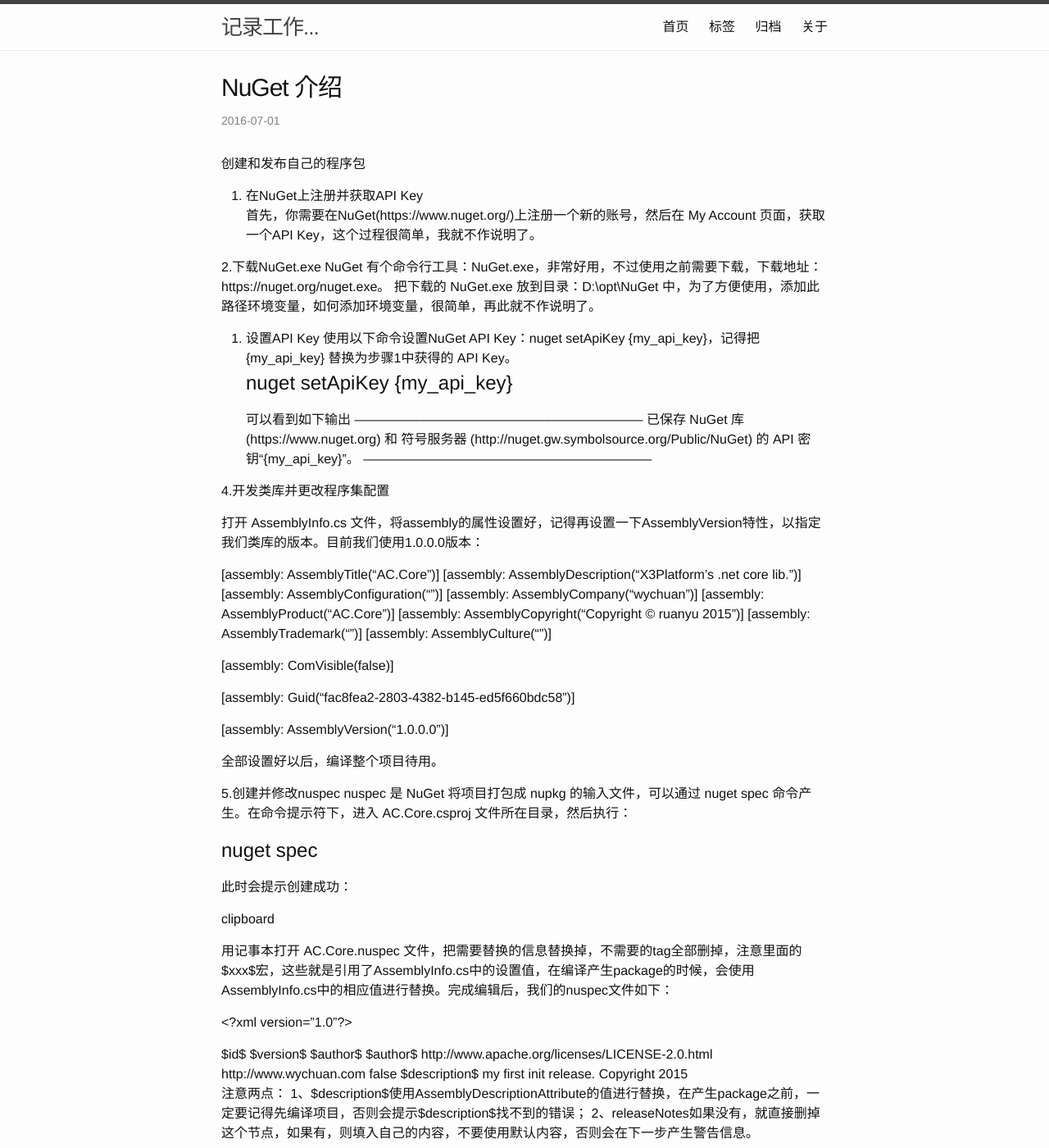
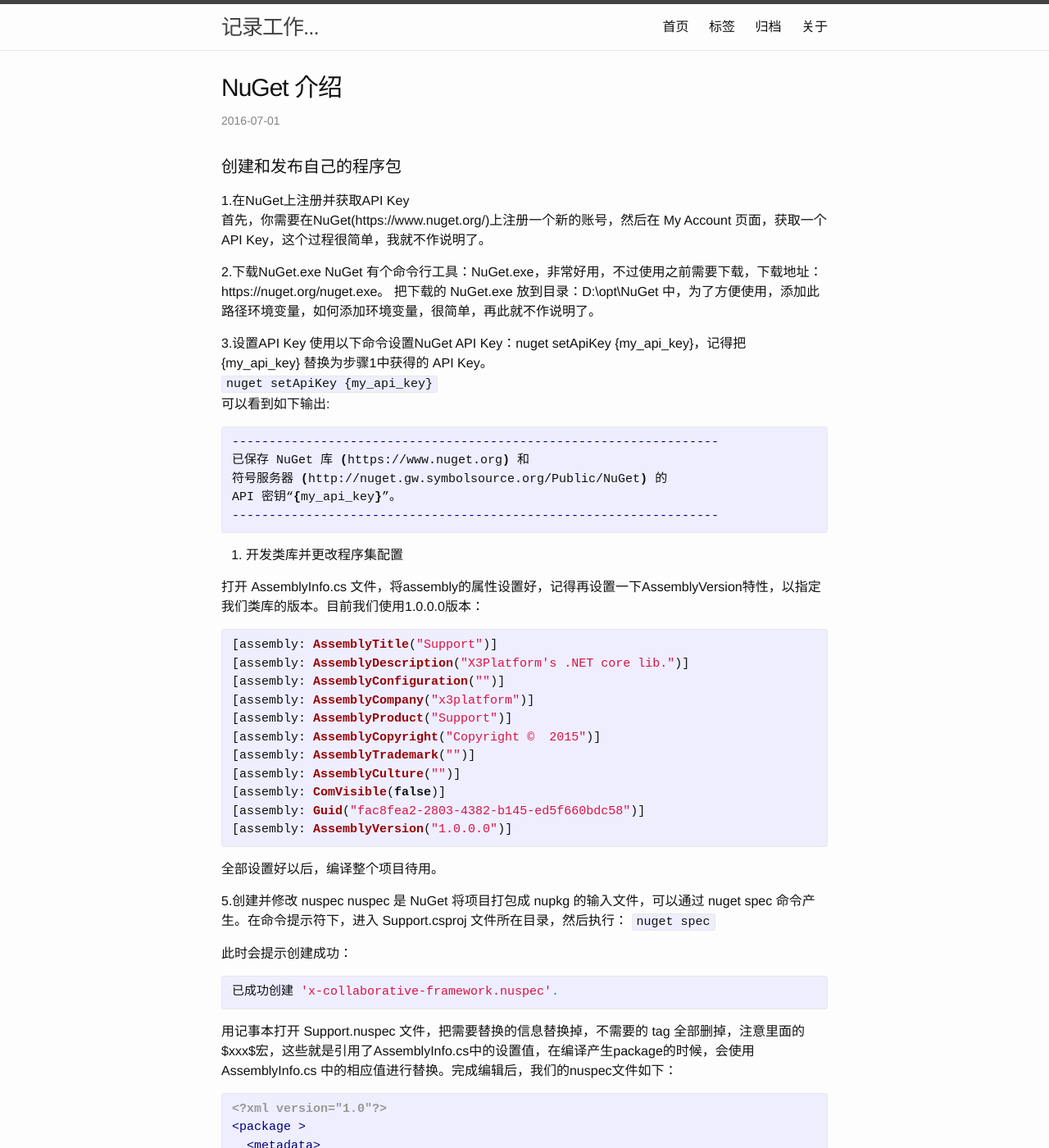
Before and after one commit to yoshow/my-blog, a Jekyll site: the page built from _posts/2017-01-18-nuget.markdown, in a window 1280 px wide and 1400 px high. Shown: the whole window at 82% size. Built offline with Jekyll 4.4.1, drawn with Linux system fonts in a browser that asks for light colours; some of the changed text lies outside the part shown.

Commit message:
更新 2017-03-15

````diff
--- a/_posts/2017-01-18-nuget.markdown
+++ b/_posts/2017-01-18-nuget.markdown
@@ -2,61 +2,61 @@
 layout: post
 title:  "NuGet 介绍"
 date:   2016-07-01 20:00:00 +0800
-categories: apache maven
-tags: apache maven
+categories: windows nuget
+tags: windows nuget
 ---
 
-创建和发布自己的程序包
+#### 创建和发布自己的程序包 ####
 
-1. 在NuGet上注册并获取API Key
+1.在NuGet上注册并获取API Key
 首先，你需要在NuGet(https://www.nuget.org/)上注册一个新的账号，然后在 My Account 页面，获取一个API Key，这个过程很简单，我就不作说明了。
 
 2.下载NuGet.exe
 NuGet 有个命令行工具：NuGet.exe，非常好用，不过使用之前需要下载，下载地址：https://nuget.org/nuget.exe。
 把下载的 NuGet.exe 放到目录：D:\opt\NuGet 中，为了方便使用，添加此路径环境变量，如何添加环境变量，很简单，再此就不作说明了。
 
-3. 设置API Key
+3.设置API Key
 使用以下命令设置NuGet API Key：nuget setApiKey {my_api_key}，记得把 {my_api_key} 替换为步骤1中获得的 API Key。
-# nuget setApiKey {my_api_key}
-可以看到如下输出
+<code>nuget setApiKey {my_api_key}</code>
+可以看到如下输出:
+{% highlight bash %}
 ------------------------------------------------------------------
 已保存 NuGet 库 (https://www.nuget.org) 和
 符号服务器 (http://nuget.gw.symbolsource.org/Public/NuGet) 的
 API 密钥“{my_api_key}”。
 ------------------------------------------------------------------
+{% endhighlight %}
 
-4.开发类库并更改程序集配置
+4. 开发类库并更改程序集配置
 
 打开 AssemblyInfo.cs 文件，将assembly的属性设置好，记得再设置一下AssemblyVersion特性，以指定我们类库的版本。目前我们使用1.0.0.0版本：
-
-[assembly: AssemblyTitle("AC.Core")]
-[assembly: AssemblyDescription("X3Platform's .net core lib.")]
+{% highlight csharp %}
+[assembly: AssemblyTitle("Support")]
+[assembly: AssemblyDescription("X3Platform's .NET core lib.")]
 [assembly: AssemblyConfiguration("")]
-[assembly: AssemblyCompany("wychuan")]
-[assembly: AssemblyProduct("AC.Core")]
-[assembly: AssemblyCopyright("Copyright © ruanyu 2015")]
+[assembly: AssemblyCompany("x3platform")]
+[assembly: AssemblyProduct("Support")]
+[assembly: AssemblyCopyright("Copyright ©  2015")]
 [assembly: AssemblyTrademark("")]
 [assembly: AssemblyCulture("")]
-
 [assembly: ComVisible(false)]
-
 [assembly: Guid("fac8fea2-2803-4382-b145-ed5f660bdc58")]
-
 [assembly: AssemblyVersion("1.0.0.0")]
+{% endhighlight %}
 
 全部设置好以后，编译整个项目待用。
 
-5.创建并修改nuspec
-nuspec 是 NuGet 将项目打包成 nupkg 的输入文件，可以通过 nuget spec 命令产生。在命令提示符下，进入 AC.Core.csproj 文件所在目录，然后执行：
-
-# nuget spec
+5.创建并修改 nuspec
+nuspec 是 NuGet 将项目打包成 nupkg 的输入文件，可以通过 nuget spec 命令产生。在命令提示符下，进入 Support.csproj 文件所在目录，然后执行：
+```nuget spec```
 
 此时会提示创建成功：
+{% highlight bash %}
+已成功创建 'x-collaborative-framework.nuspec'.
+{% endhighlight %}
 
-clipboard
-
-用记事本打开 AC.Core.nuspec 文件，把需要替换的信息替换掉，不需要的tag全部删掉，注意里面的$xxx$宏，这些就是引用了AssemblyInfo.cs中的设置值，在编译产生package的时候，会使用AssemblyInfo.cs中的相应值进行替换。完成编辑后，我们的nuspec文件如下：
-
+用记事本打开 Support.nuspec 文件，把需要替换的信息替换掉，不需要的 tag 全部删掉，注意里面的$xxx$宏，这些就是引用了AssemblyInfo.cs中的设置值，在编译产生package的时候，会使用AssemblyInfo.cs 中的相应值进行替换。完成编辑后，我们的nuspec文件如下：
+{% highlight xml %}
 <?xml version="1.0"?>
 <package >
   <metadata>
@@ -66,57 +66,64 @@
     <authors>$author$</authors>
     <owners>$author$</owners>
     <licenseUrl>http://www.apache.org/licenses/LICENSE-2.0.html</licenseUrl>
-    <projectUrl>http://www.wychuan.com</projectUrl>
+    <projectUrl>http://www.x3platform.com</projectUrl>
     <requireLicenseAcceptance>false</requireLicenseAcceptance>
     <description>$description$</description>
     <releaseNotes>my first init release.</releaseNotes>
     <copyright>Copyright 2015</copyright>
   </metadata>
 </package>
+{% endhighlight %}
 
 注意两点：
-1、$description$使用AssemblyDescriptionAttribute的值进行替换，在产生package之前，一定要记得先编译项目，否则会提示$description$找不到的错误；
-2、releaseNotes如果没有，就直接删掉这个节点，如果有，则填入自己的内容，不要使用默认内容，否则会在下一步产生警告信息。
+  1. $description$ 使用 AssemblyDescriptionAttribute 的值进行替换，在产生package之前，一定要记得先编译项目，否则会提示 $description$ 找不到的错误；
+  2. releaseNotes 如果没有，就直接删掉这个节点，如果有，则填入自己的内容，不要使用默认内容，否则会在下一步产生警告信息。
 
 6.产生类库包（Library Package）
 
 同样在Support.csproj路径下，使用下面的命令产生NuGet类库包：
 
-nuget pack Support.csproj
+```nuget pack Support.csproj```
 
 成功后，提示：
-
-clipboard
+{% highlight bash %}
+已成功创建包 'x-collaborative-framework.1.0.0.nupkg'.
+{% endhighlight %}
 
 注意：由于我们的项目通过 NuGet 引用了 Common.Logging，因此，它将会作为一个依赖组件（dependency）打包到产生的nupkg文件中。
 
 另外，NuGet 会使用默认的项目配置所产生的程序集进行打包。如果项目默认是Debug，而你需要用Release打包，则使用下面的命令：
 
-nuget pack Support.csproj -Prop Configuration=Release
+```nuget pack Support.csproj -Prop Configuration=Release```
 
 如果此项目引用了解决方案中的其他项目，那么你可以把引用的其他项目作为此程序包的一部分发布，也可以通过使用IncludeReferencedProjects参数来作为依赖项发布。
 
-nuget pack Support.csproj -Prop Configuration=Release -IncludeReferencedProjects
+```nuget pack Support.csproj -Prop Configuration=Release -IncludeReferencedProjects```
 
 7.发布类库包
 现在，通过以下命令发布类库包：
 
-nuget push Support.1.0.0.0.nupkg
+```nuget push x-collaborative-framework.1.0.0.nupkg```
 
 完成以后，出现以下提示：
+{% highlight bash %}
+正在将 x-collaborative-framework.1.0.0 推送到 NuGet 库 (https://www.nuget.org)...
+已推送你的程序包
+{% endhighlight %}
 
 8.测试已发布的类库包
-通过UI或者命令来查找一下。
+通过 UI 或者命令来查找一下。
 
 9.更新类库包
 随着类库开发进度不断向前，必然会有版本更新。更新类库包很简单，只需要在 AssemblyInfo.cs 中更新一下版本号，然后重新执行上面的 STEP 6、7 即可。
-注意在执行STEP 7的时候，nupkg的文件名应该使用新版本的文件名。
+*注意:在执行STEP 7的时候，nupkg 的文件名应该使用新版本的文件名。*
 
-10.删除类库包
-nuget delete x-collaborative-framework 1.0.0
+### 删除已发布的包 ###
+```nuget delete x-collaborative-framework 1.0.0```
 
-附.安装包
-nuget install NPOI -OutputDirectory .\lib\ -ExcludeVersion -NonInteractive
+### 安装已发布的包 ###
+```nuget install NPOI -OutputDirectory .\lib\ -ExcludeVersion -NonInteractive```
+
 -OutputDirectory
 -ExcludeVersion
 -NonInteractive
````
Also changed, not shown: README.md.
